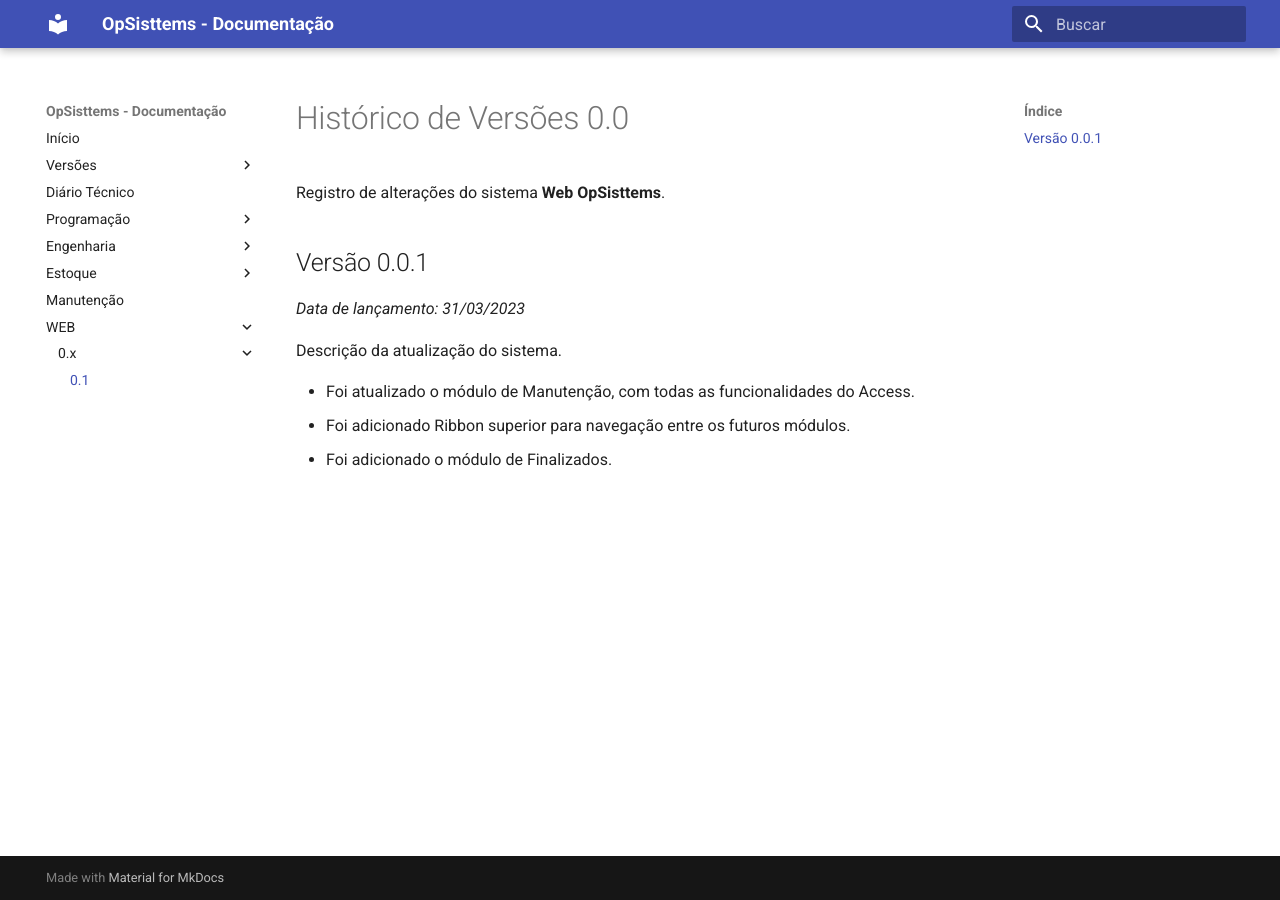
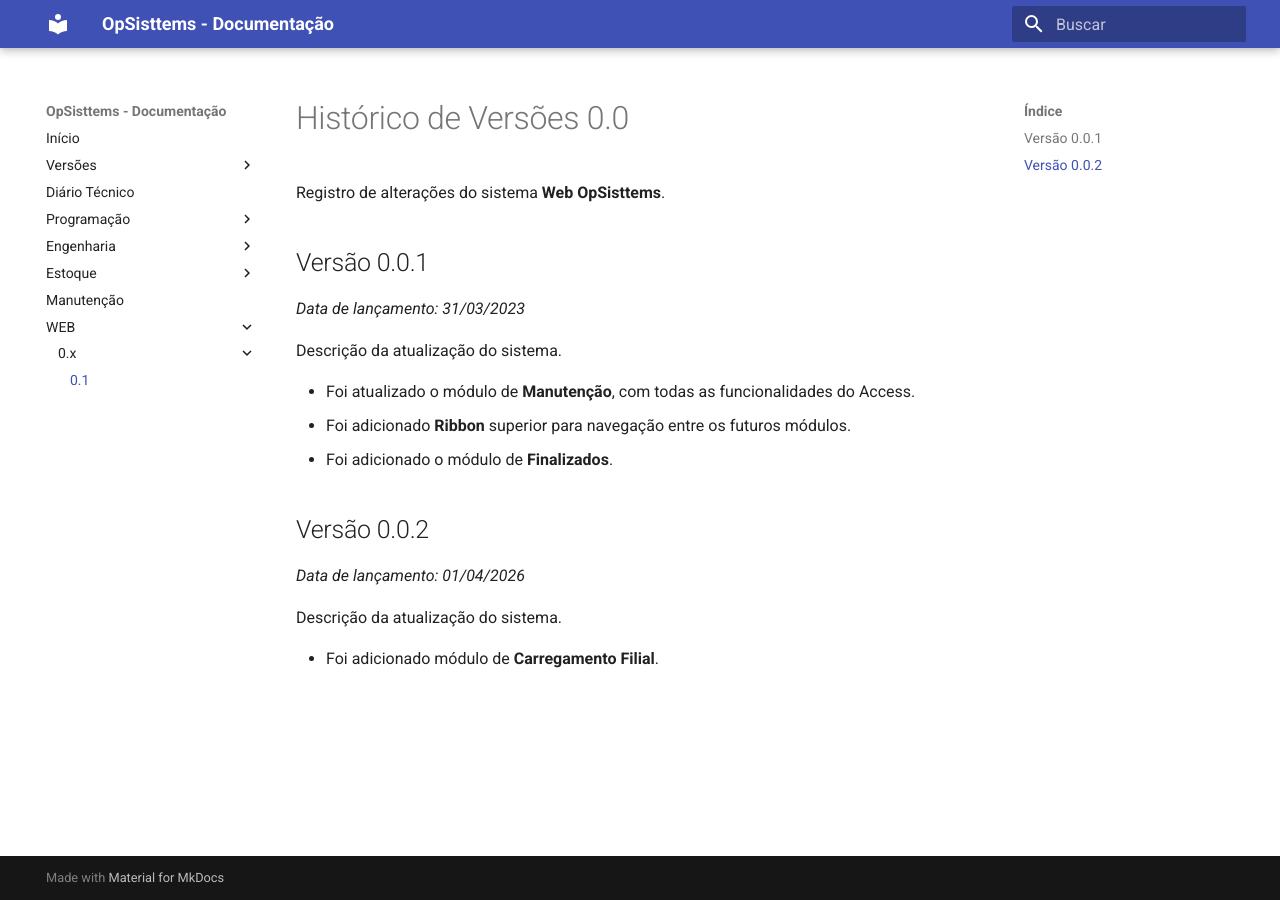
Before and after one commit to MarvinMachry/opsisttems-docs, an MkDocs documentation site: the page built from docs/web/0x/0_1.md, in a window 1280 px wide. Built offline with MkDocs 1.6.1 and Material for MkDocs 9.7.7, drawn with Linux system fonts in a browser that asks for light colours.

Commit message:
Versao 0.0.2

```diff
--- a/docs/web/0x/0_1.md
+++ b/docs/web/0x/0_1.md
@@ -10,6 +10,15 @@ Registro de alterações do sistema **Web OpSisttems**.
 
 Descrição da atualização do sistema.
 
-- Foi atualizado o módulo de Manutenção, com todas as funcionalidades do Access.
-- Foi adicionado Ribbon superior para navegação entre os futuros módulos.
-- Foi adicionado o módulo de Finalizados.
+- Foi atualizado o módulo de **Manutenção**, com todas as funcionalidades do Access.
+- Foi adicionado **Ribbon** superior para navegação entre os futuros módulos.
+- Foi adicionado o módulo de **Finalizados**.
+
+
+## Versão 0.0.2
+
+*Data de lançamento: 01/04/2026*
+
+Descrição da atualização do sistema.
+
+- Foi adicionado módulo de **Carregamento Filial**.
```
